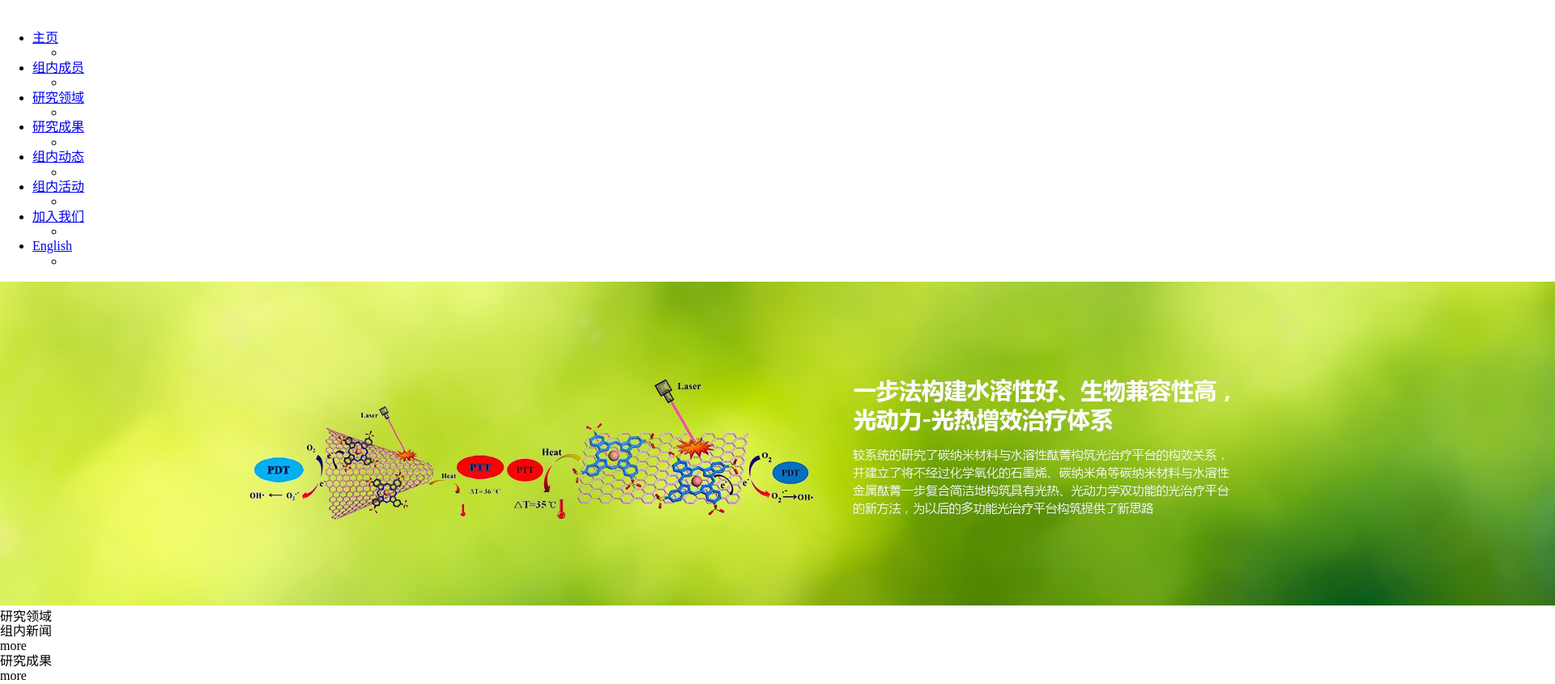
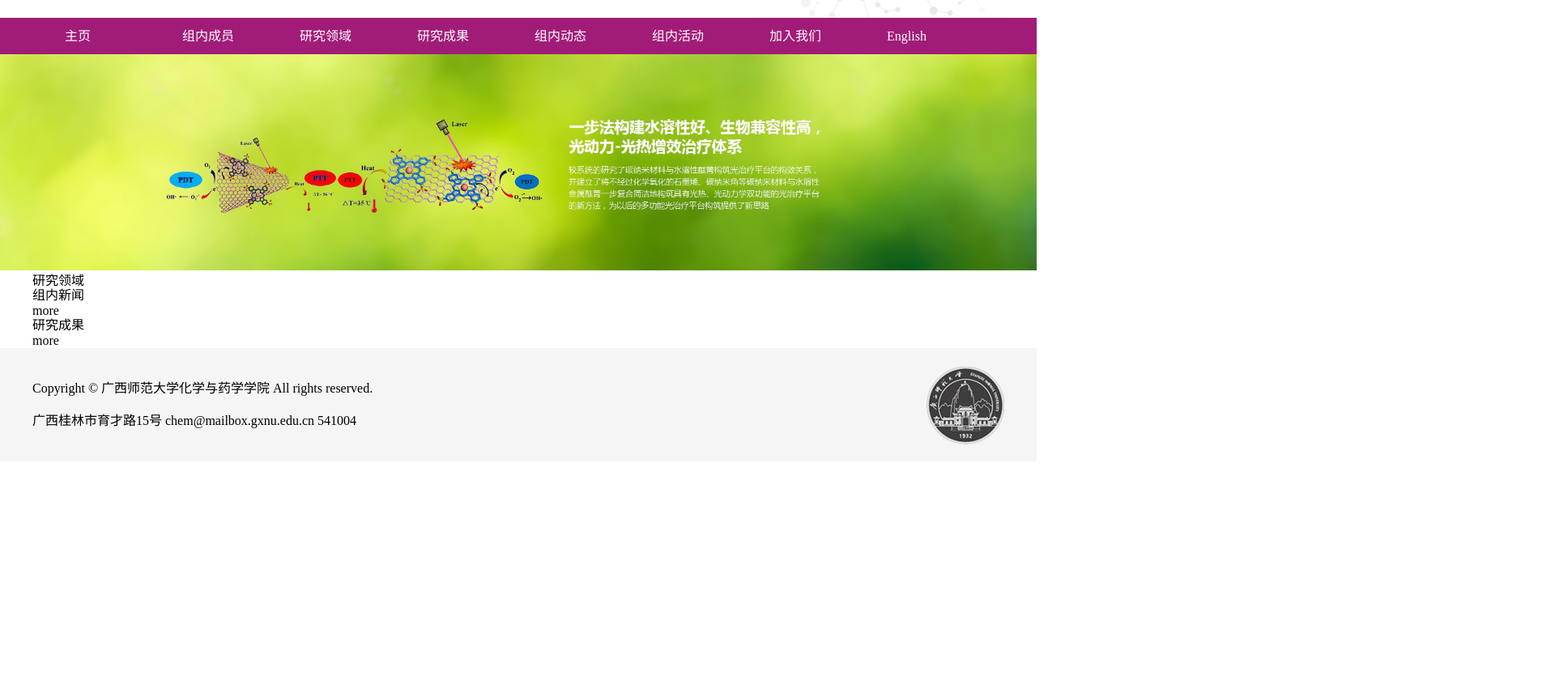
Before and after one commit to everbrez/chen-s-group, a website: page html/index.html in a window 1280 px wide. Shown: the part 98-943 px from the top of the page at 81% size, 1920 px wide, since content can reach past the window. After the commit the page ends 800 px from the top, so only its background shows below. Drawn offline with Linux system fonts and the light colour scheme.

Commit message:
[index]common part

```diff
--- a/html/index.html
+++ b/html/index.html
@@ -138,8 +138,19 @@
 
    <footer class="footer">
      <div class="container">
-         <div class="info"></div>
-         <div class="footer-logo"></div>
+         <div class="info">
+           <span class="copyright">
+            Copyright © <a href="#">广西师范大学化学与药学学院</a> All rights reserved.
+           </span>
+           <span class="adress">
+            广西桂林市育才路15号
+            <a href="mailto:chem@mailbox.gxnu.edu.cn">chem@mailbox.gxnu.edu.cn</a>
+            541004
+           </span>
+         </div>
+         <div class="footer-logo">
+           <img src="../images/footer-logo.png" alt="logo">
+         </div>
      </div>
    </footer>
 </body>
--- a/styles/common.css
+++ b/styles/common.css
@@ -2,30 +2,52 @@ body {
   font-size: 16px;
 }
 
+a {
+  text-decoration: none;
+  color: inherit;
+}
+
+a:active, a:visited, a:focus {
+  color: inherit;
+}
+
+a:hover {
+  color: #a11c78;
+}
+
+ul, ol {
+  margin: 0;
+}
+
+img {
+  max-width: 100%;
+}
+
 .container {
-  min-width: 1200px;
+  display: block;
+  max-width: 1200px;
   margin: auto;
 }
 
 /* header */
-.header {
+.header .container{
   height: 120px;
-  display: block;
+  line-height: 120px;
   display: flex;
-
-}
-
-.header .container {
-  height: 100%;
+  justify-content: flex-start;
+  align-items: center;
+  background: url(../images/header-right.png) right center no-repeat;
 }
 
 .logo {
   display: inline-block;
+  vertical-align: middle;
 }
 
 .header-title {
   display: inline-block;
   margin-left: 70px;
+  vertical-align: middle;
 }
 
 .header-title .ch-title, .header-title .en-title {
@@ -40,5 +62,66 @@ body {
 .header-title .ch-title {
   font-size: 24px;
   margin-bottom: 12px;
+}
 
+/* navigation */
+.nav {
+  background-color: #a11c78;
 }
+
+.nav-lists {
+  font-size: 0;
+}
+
+.nav-lists .nav-item {
+  display: inline-block;
+  position: relative;
+  width: 12.5%
+}
+
+.nav-item .nav-link {
+  display: inline-block;
+  height: 100%;
+  color: #fff;
+  line-height: 45px;
+  font-size: 16px;
+}
+
+.nav-dropdown {
+  display: none;
+  position: relative;
+}
+
+/* footer */
+.footer {
+  height: 140px;
+  background: #f5f5f5;
+}
+
+.footer .container {
+  line-height: 140px;
+  vertical-align: middle;
+  display: flex;
+  justify-content: space-between;
+  align-items: center;
+}
+
+.info {
+  display: inline-block;
+  vertical-align: middle;
+}
+
+.info span{
+  display: block;
+  line-height: 2.5;
+}
+
+.footer-logo {
+  display: inline-block;
+  float: right;
+  line-height: 140px;
+}
+
+.footer-logo img {
+  vertical-align: middle;
+}
```
Also changed, not shown: index.html (added, +12 -0 lines), images/header-right.png (renamed from images/logo-right.png).
